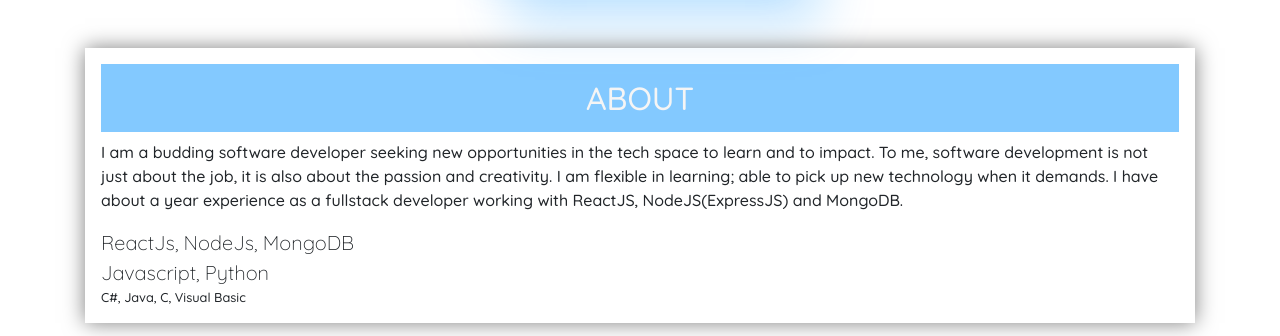
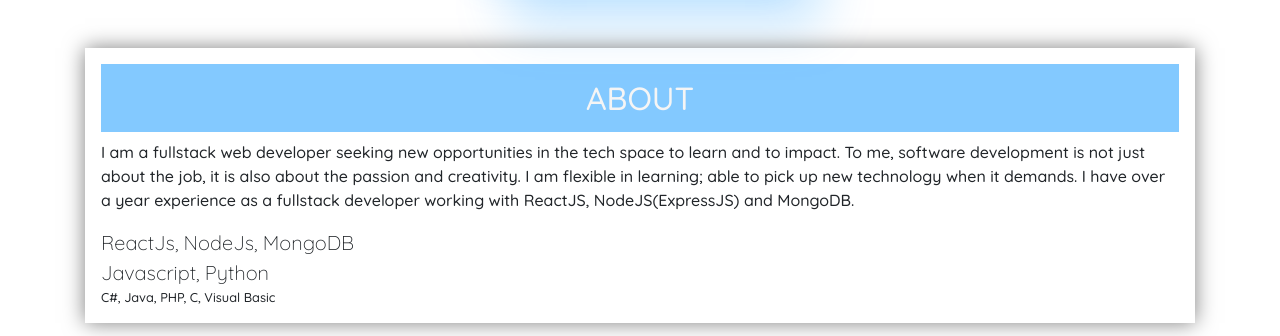
Before and after one commit to orlhatundji/resume, a plain HTML site: page index.html in a window 1280 px wide. Shown: the part 616-952 px from the top of the page. Drawn offline with nearby package versions, Linux system fonts and the light colour scheme.

Commit message:
theme-change

```diff
--- a/index.html
+++ b/index.html
@@ -74,25 +74,19 @@
 				</div>
 
 			</div>
-			<!-- <center>
-				<img id="profiledp" class="img" src="img/profiledp2e.jpg" />
-			</center>
-			<hr />
-			<p class="name-custom text-center lead bg-white">
-				<span class="name-span text-center">BABATUNDE Simon Olatunji</span>
-			</p> -->
+
 			<div class="info">
 				<h2 class="title">ABOUT</h2>
 				<p class="">
-					I am a budding software developer seeking new opportunities in the tech space to learn and to
+					I am a fullstack web developer seeking new opportunities in the tech space to learn and to
 					impact.
 					To me, software development is not just about the job, it is also about the passion and creativity.
 					I am flexible in learning; able to pick up new technology when it demands.
-					I have about a year experience as a fullstack developer working with ReactJS, NodeJS(ExpressJS)  and MongoDB.
+					I have over a year experience as a fullstack developer working with ReactJS, NodeJS(ExpressJS)  and MongoDB.
 				</p>
 				<p class="lead m-0">ReactJs, NodeJs, MongoDB</p>
 				<p class="lead m-0">Javascript, Python</p>
-				<p class="small m-0">C#, Java, C, Visual Basic</p>
+				<p class="small m-0">C#, Java, PHP, C, Visual Basic</p>
 			</div>
 
 		</section>
```
